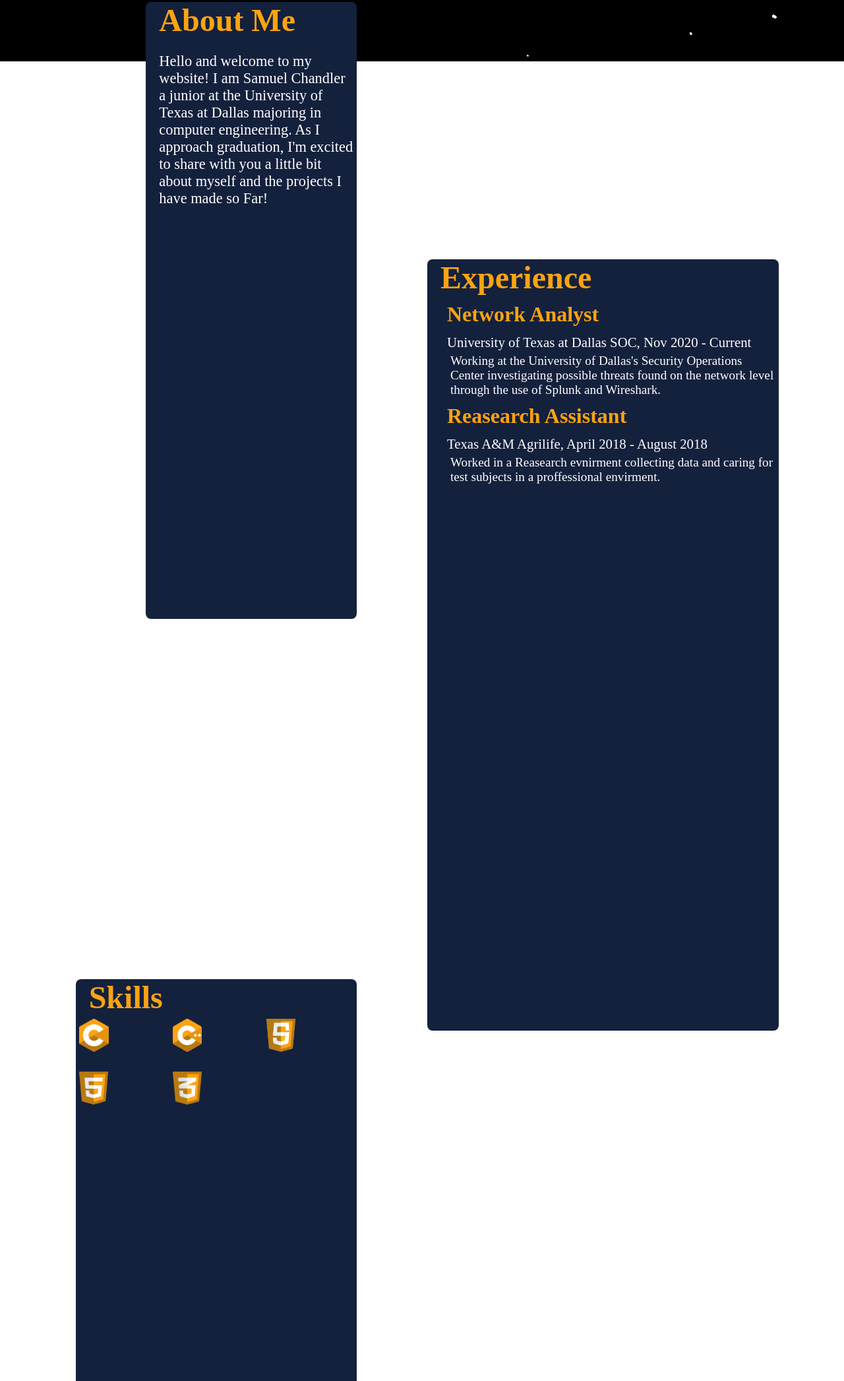
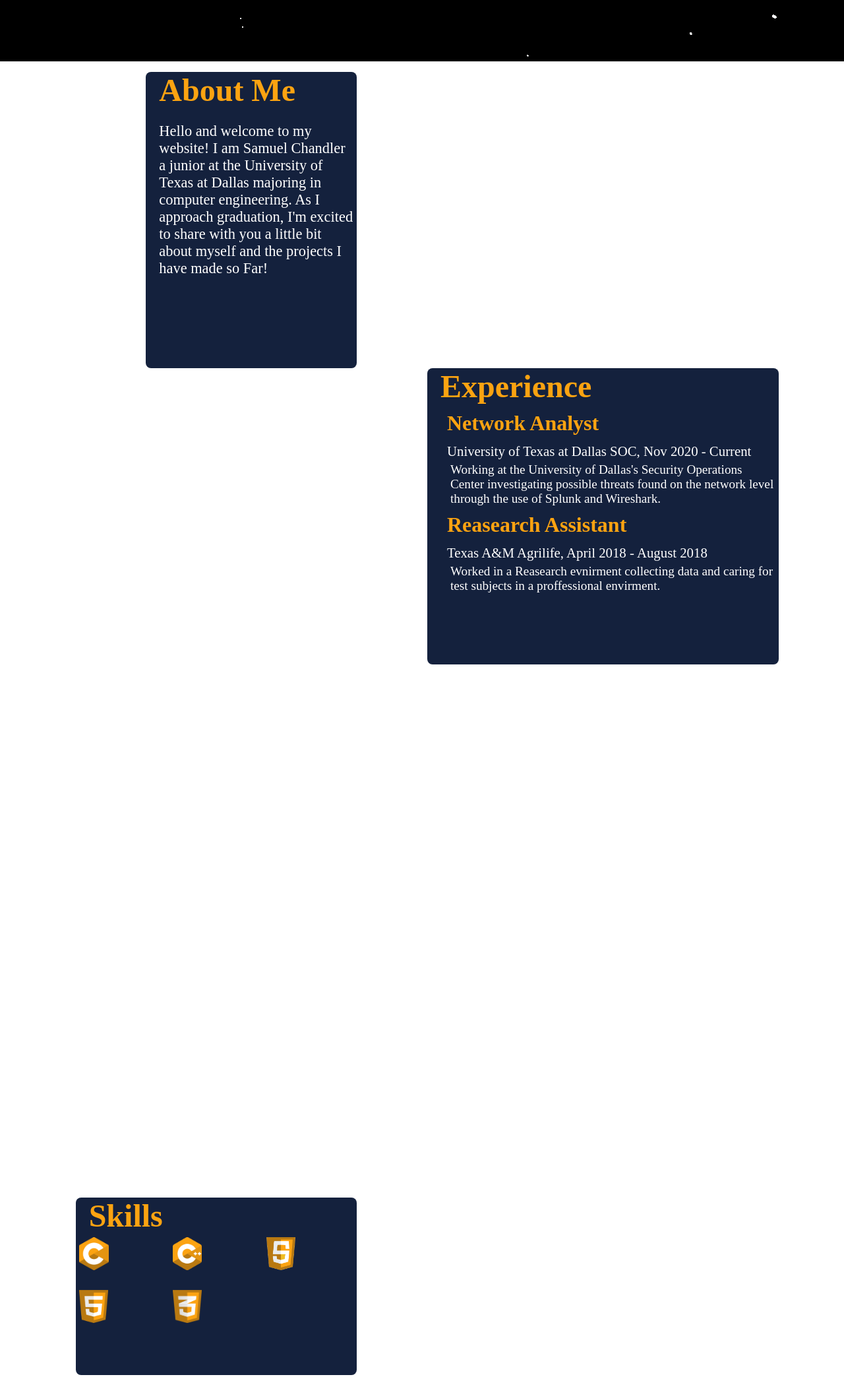
Before and after one commit to BlitzMK/PersonalWebsiteV2, a website built with Vite: page PersonalProjectV2/index.html in a window 1280 px wide. Shown: the part 707-2800 px from the top of the page at 66% size. Built offline with nearby package versions, Linux system fonts and the light colour scheme; animation ran at ten frames a second.

Commit message:
resizing

```diff
--- a/PersonalProjectV2/style.css
+++ b/PersonalProjectV2/style.css
@@ -56,7 +56,7 @@ header{
   grid-column-start: 3;
   grid-column-end: 6;
   grid-row-start: 10;
-  grid-row-end: 22;
+  grid-row-end: 15;
   background-color: var(--blue);
   border-radius: 8px;
 }
@@ -78,7 +78,7 @@ header{
   grid-column-start: 7;
   grid-column-end: 12;
   grid-row-start: 15;
-  grid-row-end: 30;
+  grid-row-end: 20;
   background-color: var(--blue);
   border-radius: 8px;
 }
@@ -118,7 +118,7 @@ header{
   grid-column-start: 2;
   grid-column-end: 6;
   grid-row-start: 29;
-  grid-row-end: 40;
+  grid-row-end: 32;
   background-color: var(--blue);
   border-radius: 8px;
 }
@@ -161,7 +161,7 @@ header{
   opacity: 1;
 }
 .Skill:hover img{
-  opacity: 0.4;
+  opacity: 0.7;
 }
 
 
```
